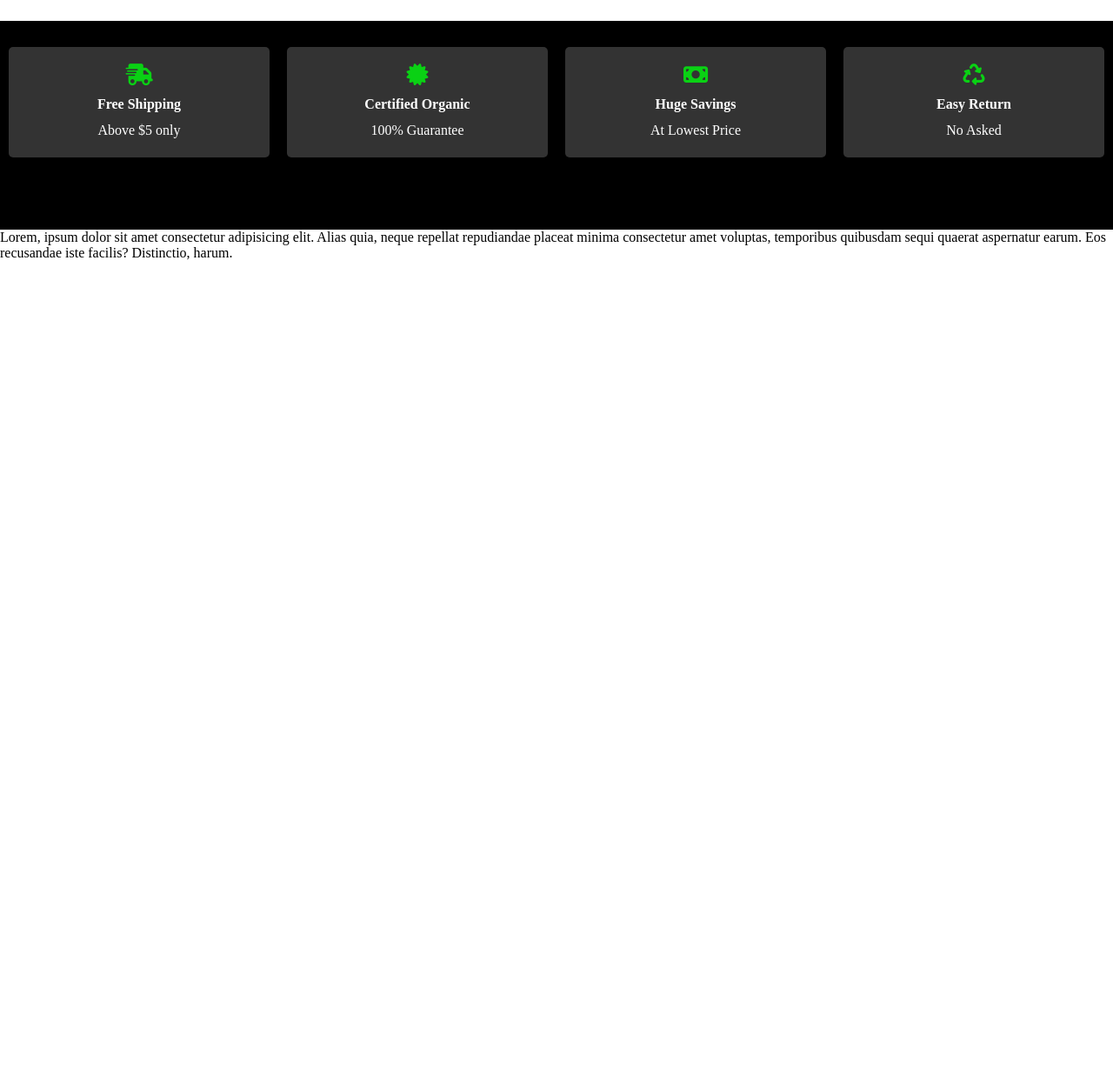
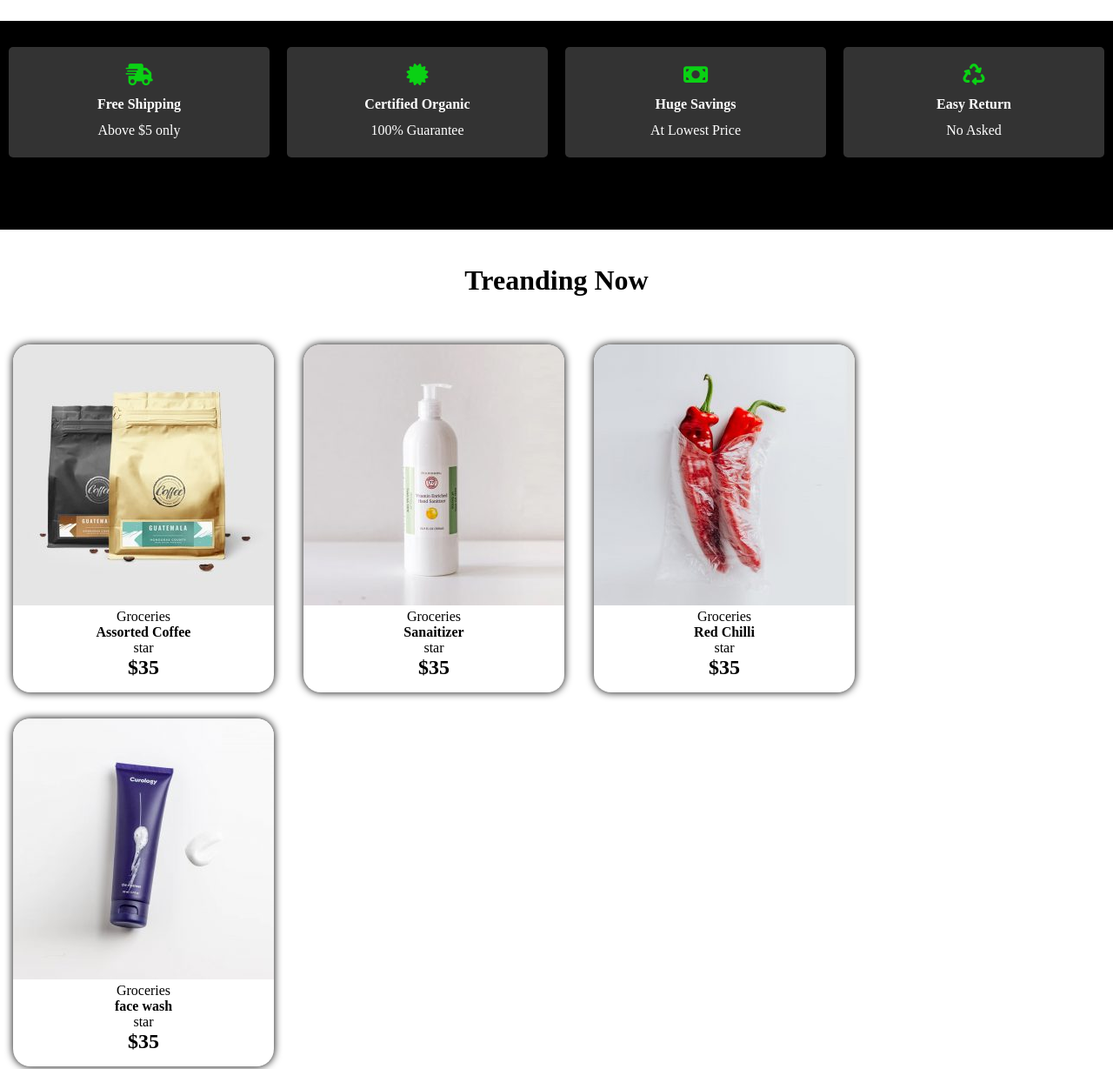
Before and after one commit to Yuvraj373/E-coomerce_project, a plain HTML site: page index.html in a window 1280 px wide. Shown: the part 755-1984 px from the top of the page at 87% size. Before the commit the page ends 1055 px from the top, so only its background shows below. Drawn offline with Linux system fonts and the light colour scheme.

Commit message:
add card

```diff
--- a/index.html
+++ b/index.html
@@ -61,9 +61,9 @@
             <div class="certified  second">
                 <i class="fa-solid fa-certificate"></i>
                 <br>
-               <span> Certified Organic</span>
-               <br>
-               <p>100% Guarantee</p>
+                <span> Certified Organic</span>
+                <br>
+                <p>100% Guarantee</p>
 
             </div>
             <div class="huge  second">
@@ -81,7 +81,47 @@
                 <p>No Asked</p>
             </div>
         </div>
-        Lorem, ipsum dolor sit amet consectetur adipisicing elit. Alias quia, neque repellat repudiandae placeat minima consectetur amet voluptas, temporibus quibusdam sequi quaerat aspernatur earum. Eos recusandae iste facilis? Distinctio, harum.
+
+        <div class="thirdcontent">
+            <h1>Treanding Now</h1>
+            <div class="card1">
+                <img src="product/coffee-asorted-300x300.jpg">
+                <div class="desc">
+                    <p>Groceries</p>
+                    <h4>Assorted Coffee</h4>
+                    <p>star</p>
+                    <h2>$35</h2>
+                </div>
+            </div>
+            <div class="card1">
+                <img src="product/sanitizer-300x300.jpg">
+                <div class="desc">
+                    <p>Groceries</p>
+                    <h4>Sanaitizer</h4>
+                    <p>star</p>
+                    <h2>$35</h2>
+                </div>
+            </div>
+            <div class="card1">
+                <img src="product/red-chillies-300x300.jpg">
+                <div class="desc">
+                    <p>Groceries</p>
+                    <h4>Red Chilli</h4>
+                    <p>star</p>
+                    <h2>$35</h2>
+                </div>
+            </div>
+            <div class="card1">
+                <img src="product/face-wash-300x300.jpg">
+                <div class="desc">
+                    <p>Groceries</p>
+                    <h4>face wash</h4>
+                    <p>star</p>
+                    <h2>$35</h2>
+                </div>
+            </div>
+        </div>
+
     </div>
 </body>
 
--- a/style.css
+++ b/style.css
@@ -119,6 +119,29 @@ button{
     font-weight:800;
 }
 
+.thirdcontent h1{
+padding: 40px 0;
+text-align: center;
+}
+
+
+.card1{
+    width: 300px;
+    height: 400px;
+    /* border: 2px solid black; */
+    display: inline-block;
+    margin: 15px;
+    border-radius: 20px;
+    box-shadow: 0px 0px 10px black;
+}
+.desc{
+    text-align: center;
+}
+.card1 img{
+   width:100%;
+   border-radius: 20px 20px 0 0;
+}
+
 /* @media (max-width: 600px) {
     *{
         font-size: 15px;
```
Also changed, not shown: product/coffee-asorted-300x300.jpg (added), product/face-wash-300x300.jpg (added), product/red-chillies-300x300.jpg (added), product/sanitizer-300x300.jpg (added).
